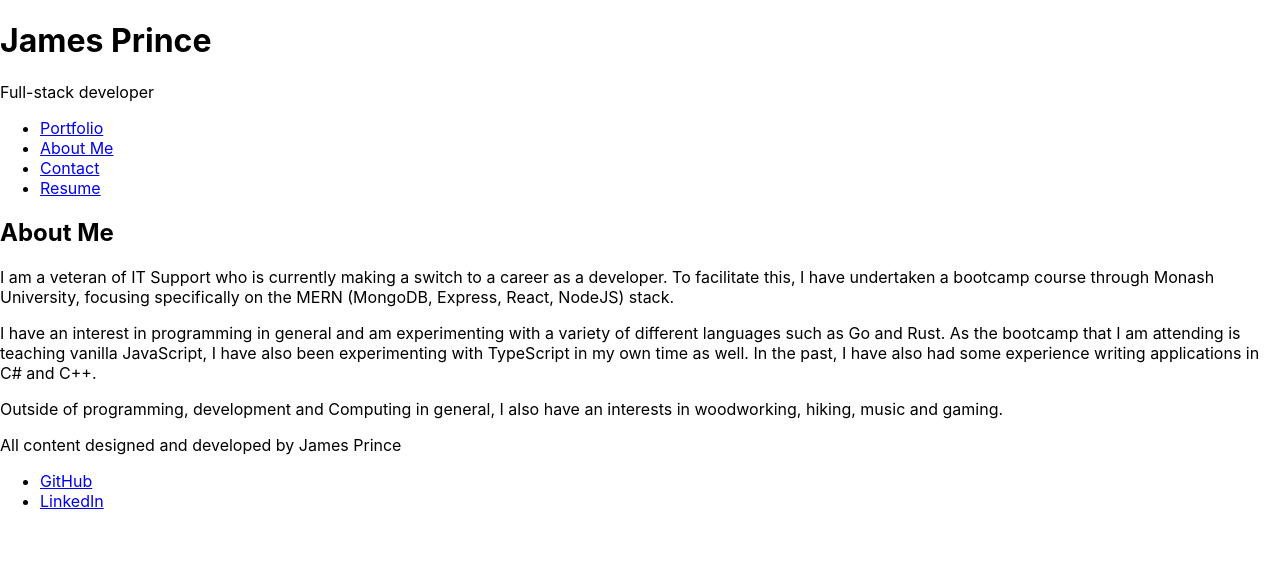
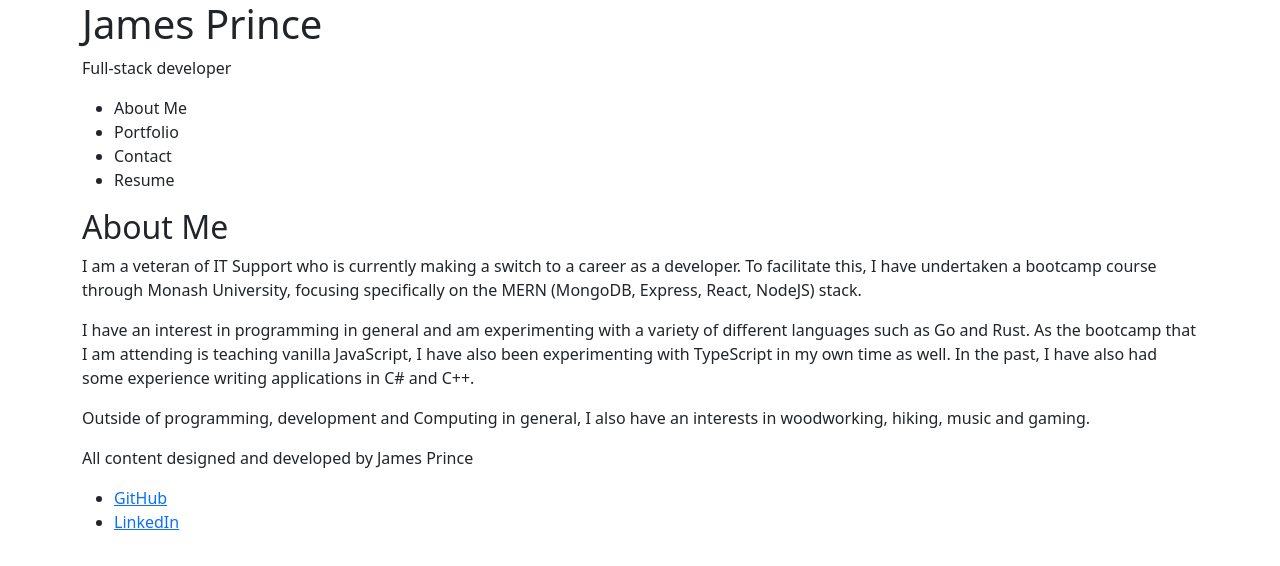
Before and after one commit to Auralise/react-portfolio, a React (Create React App) app: page / in a window 1280 px wide. Shown: the top 566 px of the page. Built offline with nearby package versions, Linux system fonts and the light colour scheme.

Commit message:
Added the bootstrap CSS file into the imports of the index.js. Tested with a container on the main site wrapper div. Reordered the navigation links

```diff
--- a/src/components/navigation.js
+++ b/src/components/navigation.js
@@ -5,21 +5,21 @@ const Navigation = ({currentPage, handlePageChange}) => {
         <ul className="navigation">
             <li className="nav-item">
                 <a
+                href="#about"
+                onClick={() => handlePageChange("About")}
+                className={currentPage === "About" ? "nav-link active" : "nav-link"}
+                >
+                    About Me
+                </a>
+            </li>
+
+            <li className="nav-item">
+                <a
                 href="#portfolio"
                 onClick={() => handlePageChange("Portfolio")}
                 className={currentPage === "Portfolio" ? "nav-link active" : "nav-link" }
                 >
                     Portfolio
-                </a>
-            </li>
-
-            <li className="nav-item">
-                <a
-                href="#about"
-                onClick={() => handlePageChange("About")}
-                className={currentPage === "About" ? "nav-link active" : "nav-link"}
-                >
-                    About Me
                 </a>
             </li>
 
--- a/src/components/siteContainer.js
+++ b/src/components/siteContainer.js
@@ -36,7 +36,7 @@ const SiteContainer = () => {
 
 
     return (
-        <div className="site-wrapper">
+        <div className="site-wrapper container">
             <header className="header-content">
                 <Header />
                 <Navigation currentPage={currentPage} handlePageChange={handlePageChange} />
--- a/src/index.js
+++ b/src/index.js
@@ -3,6 +3,7 @@ import ReactDOM from 'react-dom/client';
 import './index.css';
 import App from './App';
 import reportWebVitals from './reportWebVitals';
+import 'bootstrap/dist/css/bootstrap.min.css';
 
 const root = ReactDOM.createRoot(document.getElementById('root'));
 root.render(
```
